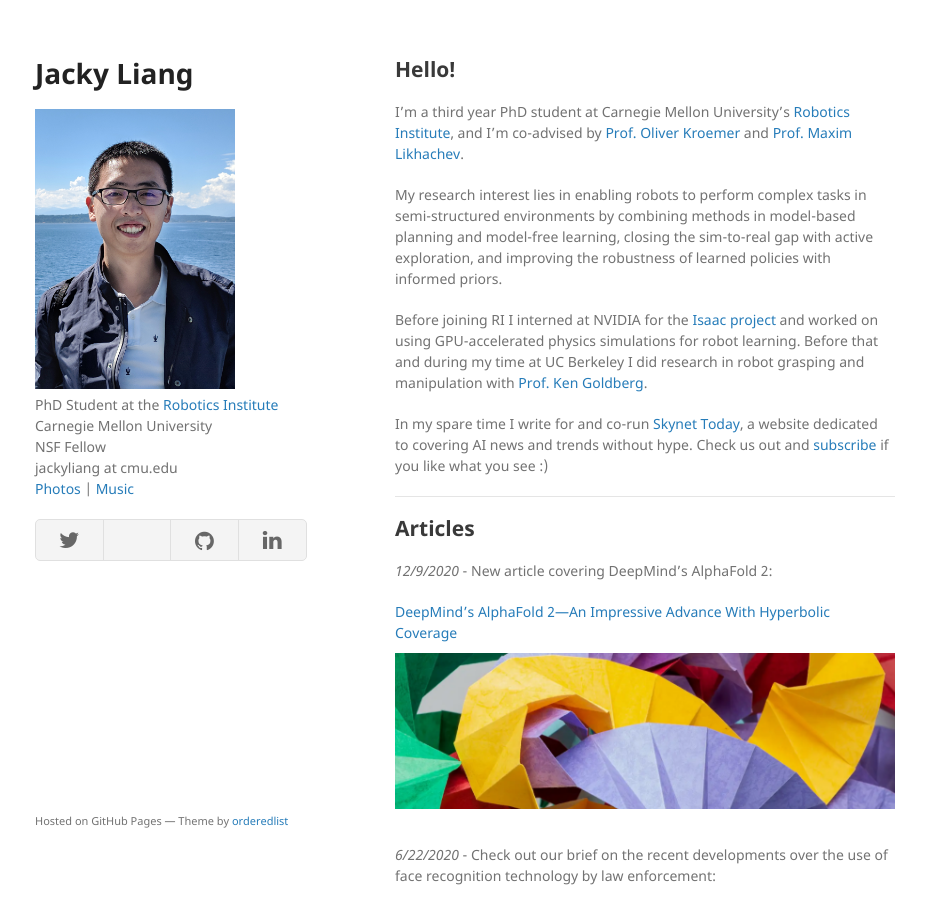
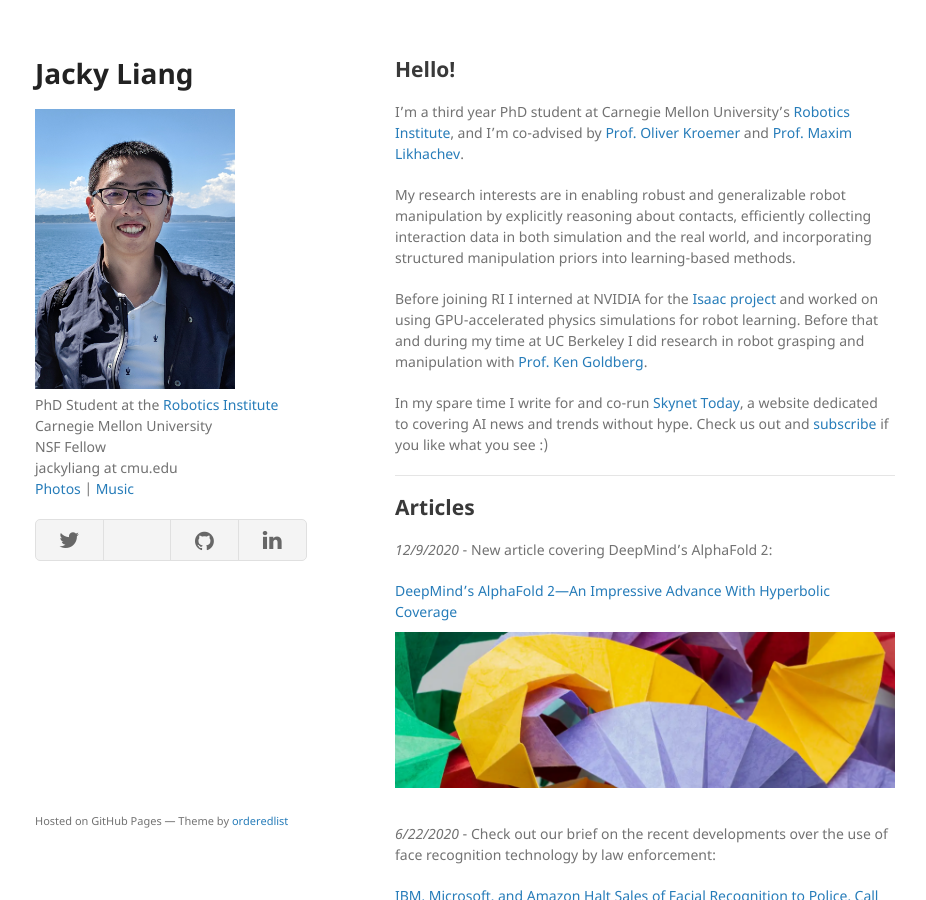
Before and after one commit to jacky-liang/jacky.io, a Jekyll site: the page built from index.md, in a window 1280 px wide and 900 px high. Shown: the whole window, without its empty margins (175-1101 px from the left). Built offline with Jekyll 4.4.1, drawn with Linux system fonts in a browser that asks for light colours; a style sheet for code colours, icons or effects is not loaded; our own code applies the rules of GitHub Pages for plain Markdown files.

Commit message:
update bio

```diff
--- a/index.md
+++ b/index.md
@@ -6,14 +6,13 @@ layout: default
 
 I'm a third year PhD student at Carnegie Mellon University's [Robotics Institute](https://www.ri.cmu.edu/), and I'm co-advised by [Prof. Oliver Kroemer](https://www.ri.cmu.edu/ri-faculty/oliver-kroemer/) and [Prof. Maxim Likhachev](http://www.cs.cmu.edu/~maxim/).
 
-My research interest lies in enabling robots to perform complex tasks in semi-structured environments by combining methods in model-based planning and model-free learning, closing the sim-to-real gap with active exploration, and improving the robustness of learned policies with informed priors.
+My research interests are in enabling robust and generalizable robot manipulation by explicitly reasoning about contacts, efficiently collecting interaction data in both simulation and the real world, and incorporating structured manipulation priors into learning-based methods.
 
 Before joining RI I interned at NVIDIA for the [Isaac project](https://www.nvidia.com/en-us/deep-learning-ai/industries/robotics/) and worked on using GPU-accelerated physics simulations for robot learning.
 Before that and during my time at UC Berkeley I did research in robot grasping and manipulation with [Prof. Ken Goldberg](http://goldberg.berkeley.edu/).
 
 In my spare time I write for and co-run [Skynet Today](https://www.skynettoday.com), a website dedicated to covering AI news and trends without hype.
 Check us out and [subscribe](https://www.skynettoday.com/subscribe) if you like what you see :)
-<!-- I also enjoy playing and improvising on the piano - you can find some of my pieces on [SoundCloud](https://soundcloud.com/rocket-flumes/sets/improvs-and-provs). -->
 
 <hr>
 
```
